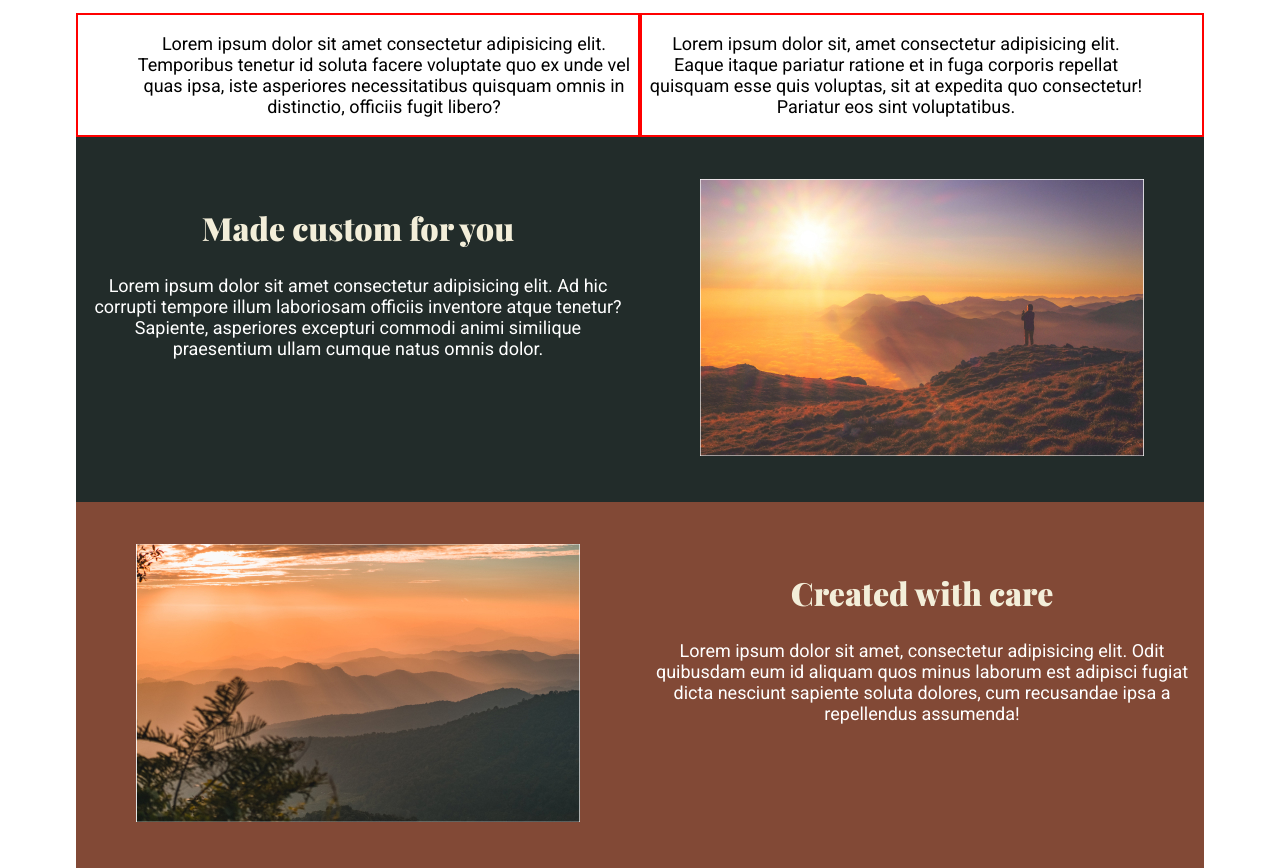
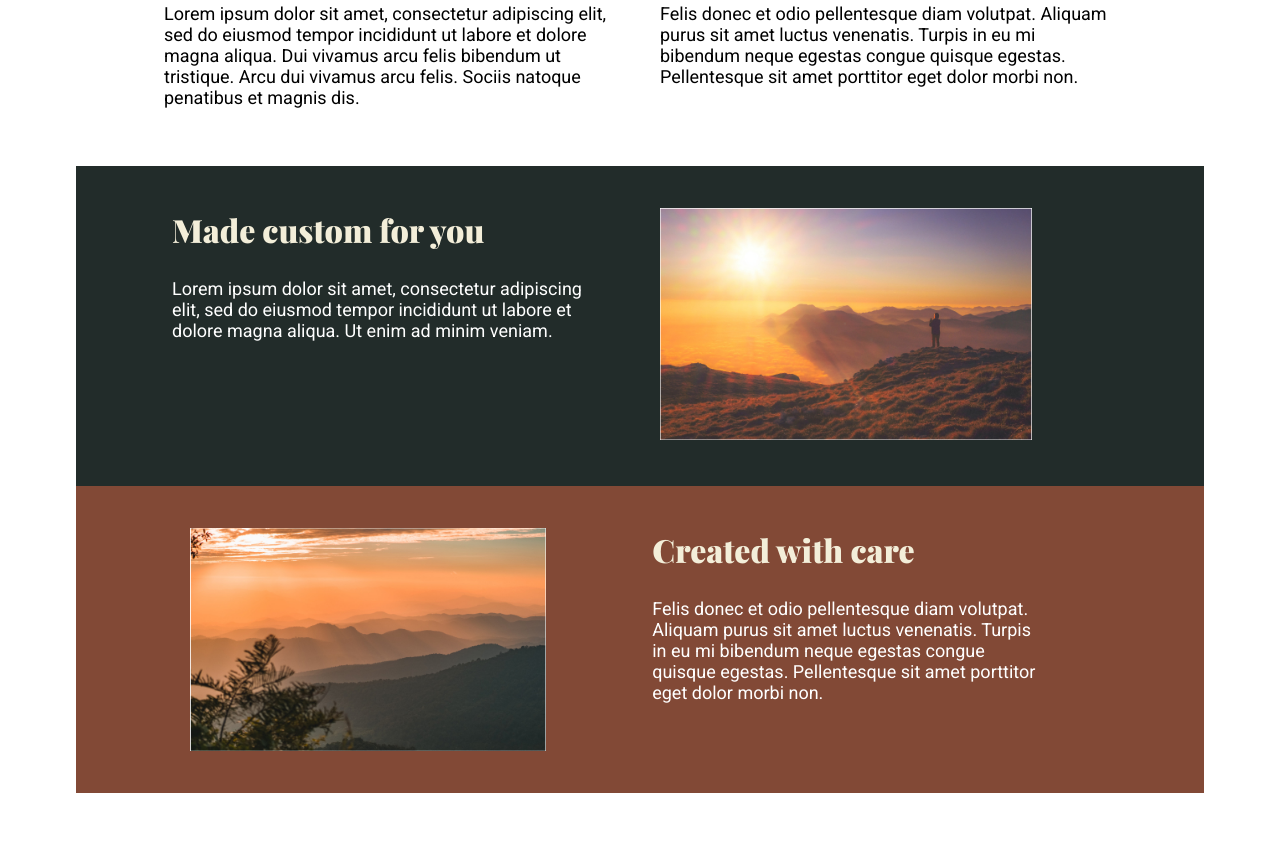
Before and after one commit to lank81/KP_CRL, a plain HTML site: page index.html in a window 1280 px wide. Shown: the part 763-1631 px from the top of the page. After the commit the page ends 1556 px from the top, so only its background shows below. Drawn offline with nearby package versions, Linux system fonts and the light colour scheme.

Commit message:
Finished Styling for the 4th Flexbox Challenge on the KP CRL Course

```diff
--- a/index.html
+++ b/index.html
@@ -24,18 +24,18 @@
             </div>
             <div class="row">
                 <div class="col-1">
-                    <p>Lorem ipsum dolor sit amet consectetur adipisicing elit. Temporibus tenetur id soluta facere voluptate quo ex unde vel quas ipsa, iste asperiores necessitatibus quisquam omnis in distinctio, officiis fugit libero?</p>
+                    <p>Lorem ipsum dolor sit amet, consectetur adipiscing elit, sed do eiusmod tempor incididunt ut labore et dolore magna aliqua. Dui vivamus arcu felis bibendum ut tristique. Arcu dui vivamus arcu felis. Sociis natoque penatibus et magnis dis.</p>
                 </div>
                 <div class="col-2">
-                    <p>Lorem ipsum dolor sit, amet consectetur adipisicing elit. Eaque itaque pariatur ratione et in fuga corporis repellat quisquam esse quis voluptas, sit at expedita quo consectetur! Pariatur eos sint voluptatibus.</p>
+                    <p>Felis donec et odio pellentesque diam volutpat. Aliquam purus sit amet luctus venenatis. Turpis in eu mi bibendum neque egestas congue quisque egestas. Pellentesque sit amet porttitor eget dolor morbi non.</p>
                 </div>
             </div>
         </section>
         <section class="custom">
             <div class="row">
-                <div class="row-item">
+                <div class="row-item custom-first">
                     <h2>Made custom for you</h2>
-                    <p>Lorem ipsum dolor sit amet consectetur adipisicing elit. Ad hic corrupti tempore illum laboriosam officiis inventore atque tenetur? Sapiente, asperiores excepturi commodi animi similique praesentium ullam cumque natus omnis dolor.</p>
+                    <p>Lorem ipsum dolor sit amet, consectetur adipiscing elit, sed do eiusmod tempor incididunt ut labore et dolore magna aliqua. Ut enim ad minim veniam.</p>
                 </div>
                 <div class="row-item">
                     <img src="./img/image-01.jpg" alt="person standing on a mountain watching the sun rise">
@@ -47,9 +47,9 @@
                 <div class="row-item">
                     <img src="./img/image-02.jpg" alt="Sun shining through the clouds onto mountain tops">
                 </div>
-                <div class="row-item">
+                <div class="row-item care-second">
                     <h2>Created with care</h2>
-                    <p>Lorem ipsum dolor sit amet, consectetur adipisicing elit. Odit quibusdam eum id aliquam quos minus laborum est adipisci fugiat dicta nesciunt sapiente soluta dolores, cum recusandae ipsa a repellendus assumenda!</p>
+                    <p>Felis donec et odio pellentesque diam volutpat. Aliquam purus sit amet luctus venenatis. Turpis in eu mi bibendum neque egestas congue quisque egestas. Pellentesque sit amet porttitor eget dolor morbi non.</p>
                 </div>
             </div>
         </section>
--- a/styles/style.css
+++ b/styles/style.css
@@ -43,7 +43,7 @@ header p {
 }
 
 .container {
-    width: 90%;
+    width: 100%;
     max-width: 1128px;
     margin: 0 auto;
 }
@@ -71,16 +71,25 @@ header p {
 
 .col-1 {
     flex: 1;
-    border: 2px solid red;
     padding-left:3.5em;
     padding-right: .25em;
+    text-align: left;
 }
 
 .col-2 {
     flex: 1;
-    border: 2px solid red;
     padding-right: 3.5em;
     padding-left: .25em;
+    align-self: stretch;
+    text-align: left;
+}
+
+.col-1 p {
+    margin-top: 0;
+}
+
+.col-2 p {
+    margin-top: 0;
 }
 
 header {
@@ -101,14 +110,30 @@ header {
     background-color: white;
     display:flex;
     flex-direction: column;
+    margin-bottom: 2.5em;
 }
 
 .quality .row .row-item h2 {
     color:#824936;
 }
 
+.quality .row .row-item {
+    padding-bottom:0;
+}
+
+.quality .row .col-1 {
+    padding-right: 1.25em;
+    margin-left: 2em;
+}
+
+.quality .row .col-2 {
+    padding-left: 1.25em;
+    margin-right: 2em;
+}
+
 .custom {
     background: #222C2A;
+
 }
 
 .custom p {
@@ -119,6 +144,25 @@ header {
     padding-top: 2em;
     padding-bottom: 2em;
     align-items: stretch;
+    width:80%;
+    margin-left:4em;
+}
+
+.custom .row .row-item {
+    text-align: left;
+    vertical-align: top;
+}
+
+.custom .row .row-item h2 {
+    margin-top:0;
+}
+
+.custom-first {
+    padding-left: 2em;
+}
+
+.custom img {
+    padding-left: 3em;
 }
 
 .care {
@@ -133,4 +177,25 @@ header {
     padding-top: 2em;
     padding-bottom: 2em;
     align-items: stretch;
+    width: 80%;
+    margin-left: 4.5em;
 }
+
+.care .row .row-item {
+    text-align: left;
+    margin: 0;
+    align-content: flex-start;
+}
+
+.care .row .row-item h2 {
+    margin-top: 0;
+}
+
+.care .row .row-item img {
+    float: right;
+    padding-left: 2em;
+}
+
+.care-second {
+    padding-left: 6em;
+}
```
